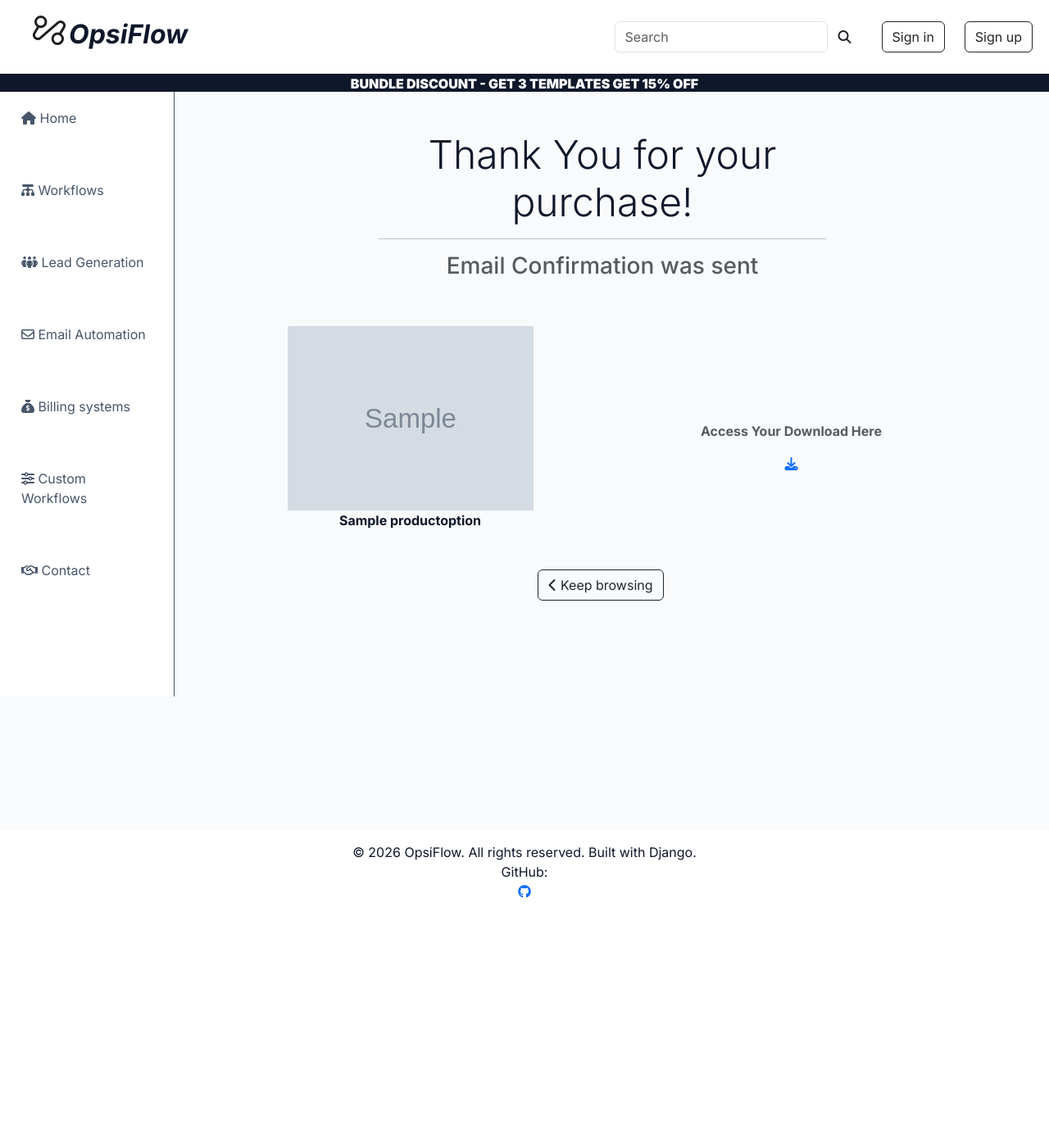
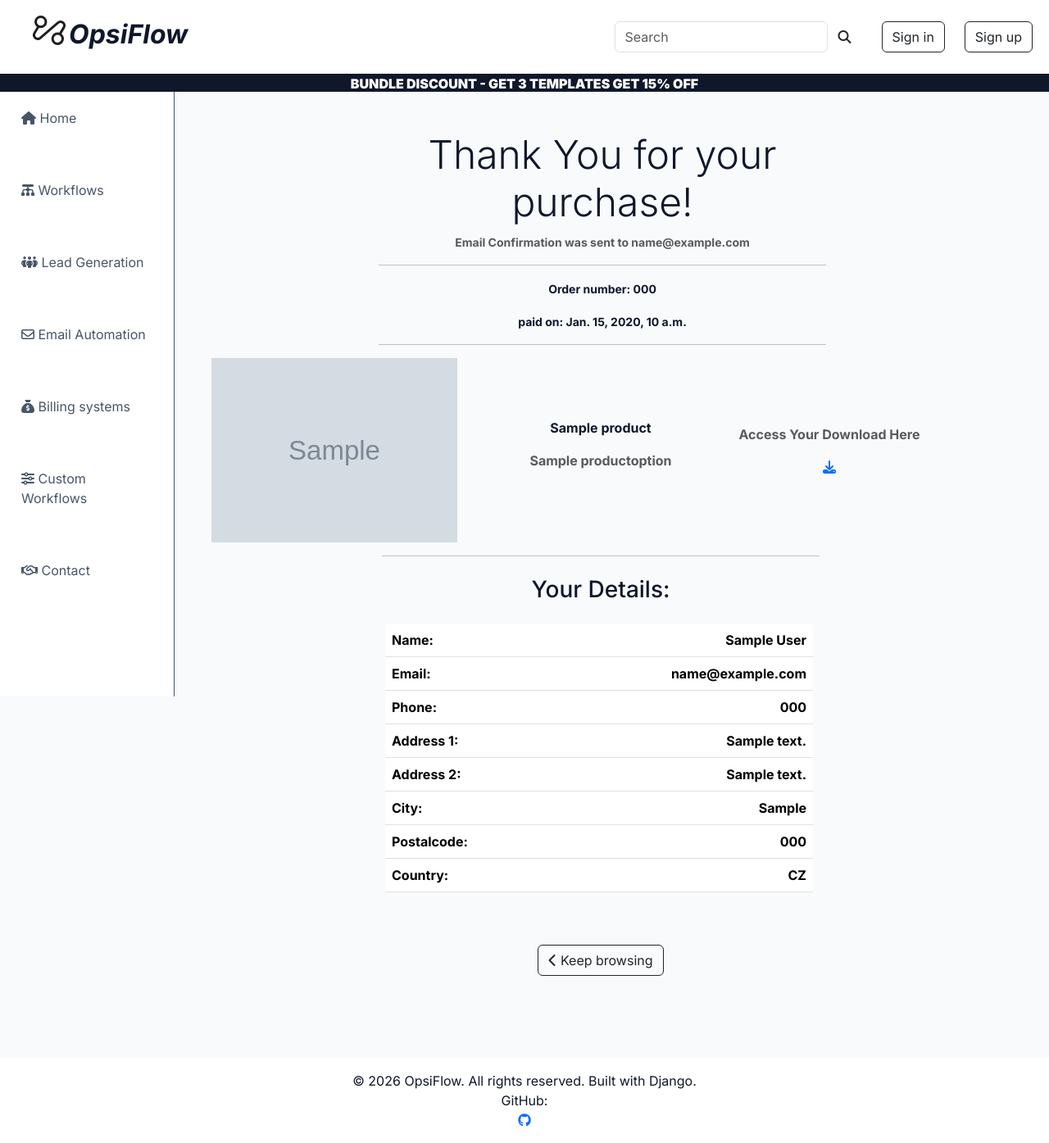
Before and after one commit to Karla-Stein/opsiflow, a Django app: template checkout/templates/checkout/checkout_success.html in a window 1280 px wide. Shown: the whole page at 82% size. Before the commit the page ends 1096 px from the top, so only its background shows below. Run offline with Django 4.2, Linux system fonts and the light colour scheme; tables that the repository leaves empty hold one stand-in row (values such as "Sample post"); the template is opened without the code that fills it: values that come from a table or form of the project are taken from there, most other values are stand-ins (such as "Sample title", 1, 10 or a date in 2020); grey boxes marked "Sample" are stand-in pictures; some libraries are stand-ins or nearby versions.

Commit message:
Update details and styling on success page

```diff
--- a/checkout/templates/checkout/checkout_success.html
+++ b/checkout/templates/checkout/checkout_success.html
@@ -11,35 +11,94 @@
         <div class="row justify-content-center">
             <div class="col-8 col-lg-6 offset-lg-2 text-center mt-5">
                 <h2 class="display-5">Thank You for your purchase!</h2>
+                <p class="text-muted"><small>Email Confirmation was sent to {{ order.user_email }}</small></p>
                 <hr>
-                <h3 class="text-muted">Email Confirmation was sent</h3>
+                <p><small>Order number: {{order.order_number}}</small> </p>
+                <p><small>paid on: {{order.created_at}}</small></p>
+                <hr>
             </div>
             {% for lineitem in order.lineitems.all  %}
-            <div class="row justify-content-center mt-5 d-flex align-items-center">
+            <div class="row justify-content-center d-flex align-items-center">
                 <!-- large left side -->
-                <div class="col-12 col-lg-5 offset-lg-2 text-center justify-content-lg-start">
-                   {% if lineitem.item_option.product.image %}
-                            <img class="image-fluid ms-auto" src="{{ lineitem.item_option.product.image.url }}" alt="{{ item.product_option.product.name }}">
-                            {% else %}
-                            <img class="image-fluid ms-auto" src="{% static 'images/placeholder-image.jpg' %}" alt="Placeholder image">
+                <div class="col-12 col-lg-4 offset-lg-1 text-center justify-content-lg-start">
+                    {% if lineitem.item_option.product.image %}
+                    <img class="image-fluid ms-auto" src="{{ lineitem.item_option.product.image.url }}"
+                        alt="{{ item.product_option.product.name }}">
+                    {% else %}
+                    <img class="image-fluid ms-auto" src="{% static 'images/placeholder-image.jpg' %}"
+                        alt="Placeholder image">
                     {% endif %}
-                    <p class="d-inline text-nowrap">{{lineitem.item_option.name}}</p>
+                </div>
+                <div class="col-12 col-lg-3">
+                    <p class="text-center">{{lineitem.item_option.product.name}}</p>
+                    <p class="text-center text-muted">{{lineitem.item_option.name}}</p>
                 </div>
                 <!-- large right side -->
-                <div class="col-12 col-lg-5  text-center mt-5 text-muted">
+                <div class="col-12 col-lg-3  text-center text-muted">
                     {% if lineitem.item_option.fulfilment_choice  == 0 %}
                     <p>Access Your Download Here</p>
                     <a href="{% url 'download' lineitem.pk %}" type="button"><i class="fa-solid fa-download"></i></a>
                     {% else %}
                     <p>Please fill out your Onbaording form.</p>
-                    <p>We aim to have your order up and running in {{ lineitem.item_option.delivery_days }} {% if lineitem.item_option.delivery_days == 1 %} day. {% else %} days. {% endif%}</p>
+                    <p>We aim to have your order up and running in {{ lineitem.item_option.delivery_days }}
+                        {% if lineitem.item_option.delivery_days == 1 %} day. {% else %} days. {% endif%}</p>
                     {% endif %}
                 </div>
             </div>
             {% endfor %}
+            <div class="row justify-content-center">
+                <div class="col-12 col-lg-6 offset-lg-2">
+
+                    <hr>
+                    <h3 class="text-center my-4">Your Details:</h3>
+                </div>
+                <div class="row">
+                <div class="col-6 offset-lg-4">
+                    <div class="table-responsive">
+                        <table class="table">
+                            <tbody>
+                            <tr>
+                                <td class="text-start">Name:</td>
+                                <td class="text-end">{{ order.user_first_name }} {{ order.user_last_name }}</td>
+                            </tr>
+                            <tr>
+                                <td class="text-start">Email:</td>
+                                <td class="text-end">{{ order.user_email }}</td>
+                            </tr>
+                            <tr>
+                                <td class="text-start">Phone:</td>
+                                <td class="text-end">{{ order.user_phone }}</td>
+                            </tr>
+                            <tr>
+                                <td class="text-start">Address 1:</td>
+                                <td class="text-end">{{ order.billing_address_1 }}</td>
+                            </tr>
+                            <tr>
+                                <td class="text-start">Address 2:</td>
+                                <td class="text-end">{{ order.billing_address_2|default:"" }}</td>
+                            </tr>
+                            <tr>
+                                <td class="text-start">City:</td>
+                                <td class="text-end">{{ order.billing_city }}</td>
+                            </tr>
+                            <tr>
+                                <td class="text-start">Postalcode:</td>
+                                <td class="text-end">{{ order.billing_postalcode }}</td>
+                            </tr>
+                            <tr>
+                                <td class="text-start">Country:</td>
+                                <td class="text-end">{{ order.billing_country }}</td>
+                            </tr>
+                            </tbody>
+                        </table>
+                    </div>
+                </div>
+                </div>
+            </div>
             <div class="row justify-content-center text-center">
                 <div class="col-12 col-lg-5 offset-lg-2">
-                    <a href="{% url 'products' %}" type="button" class="btn btn-outline-dark mt-5"><i class="fa-solid fa-chevron-left"></i>  Keep browsing</a>
+                    <a href="{% url 'products' %}" type="button" class="btn btn-outline-dark mt-5"><i
+                            class="fa-solid fa-chevron-left"></i> Keep browsing</a>
                 </div>
             </div>
         </div>
```
Also changed, not shown: 2 other files.
